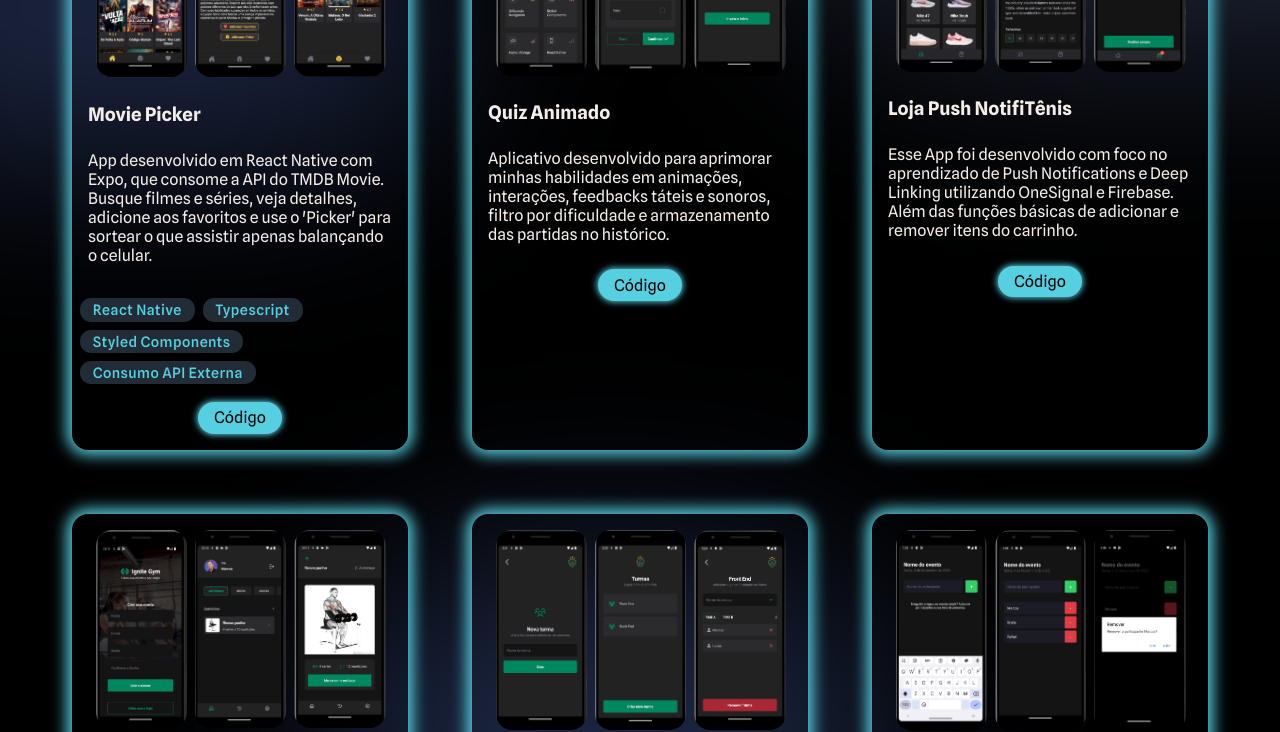
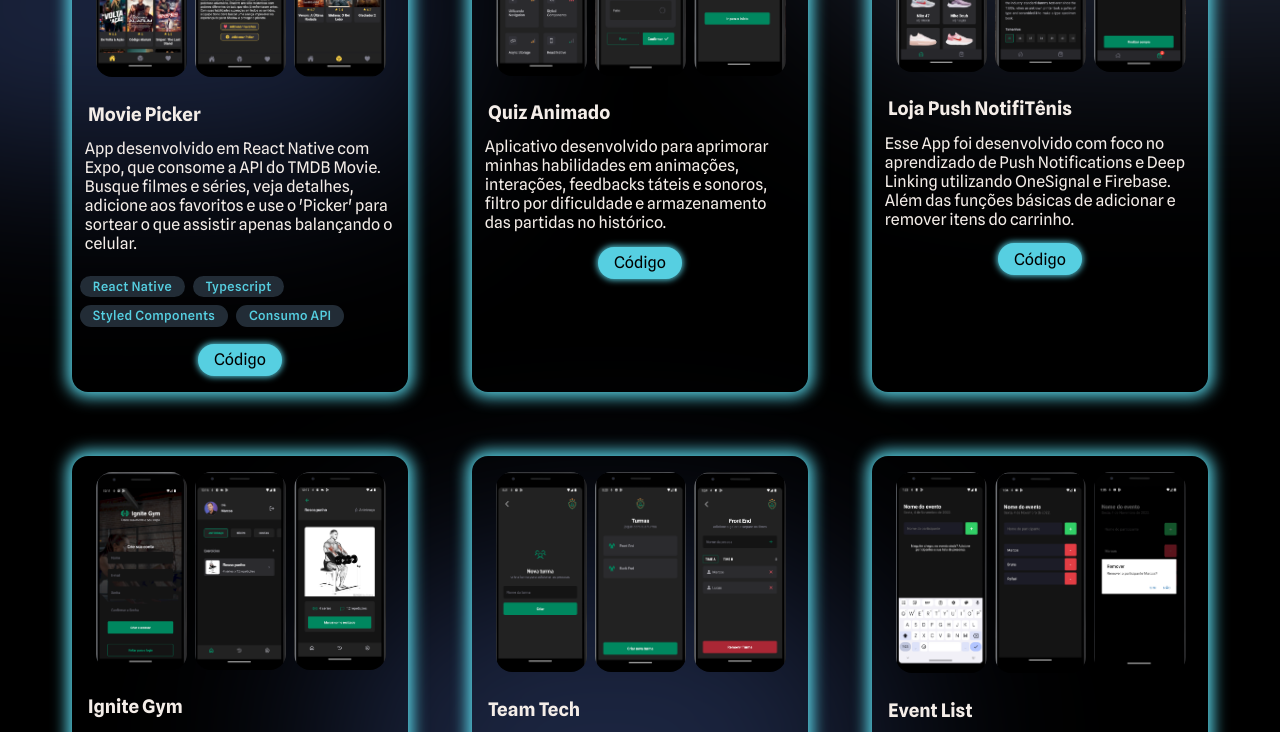
Before and after one commit to ColellaDev/Portfolio, a React (Vite) app: page / in a window 1280 px wide. Shown: the part 2940-3672 px from the top of the page. Built offline with nearby package versions, Linux system fonts and the light colour scheme.

Commit message:
Alterado tamanho Card

```diff
--- a/src/components/Projects/index.jsx
+++ b/src/components/Projects/index.jsx
@@ -49,8 +49,8 @@ export function Projects() {
                     <p>{projectsMobile.description}</p>
                     {projectsMobile.techs && (
                         <div className="techs">
-                            {projectsMobile.techs.map((tech, idx) => (
-                                <span className="tech-tag" key={idx}>
+                            {projectsMobile.techs.map((tech, id) => (
+                                <span className="tech-tag" key={id}>
                                     {tech}
                                 </span>
                             ))}
@@ -80,8 +80,8 @@ export function Projects() {
                         <p>{projects.description}</p>
                          {projects.techs && (
                          <div className="techs">
-                            {projects.techs.map((tech, idx) => (
-                                <span className="tech-tag" key={idx}>
+                            {projects.techs.map((tech, id) => (
+                                <span className="tech-tag" key={id}>
                                     {tech}
                                 </span>
                             ))}
--- a/src/components/Projects/styles.js
+++ b/src/components/Projects/styles.js
@@ -85,7 +85,7 @@ export const Container = styled.div`
     }
 
     p {
-      margin: 1rem;
+      margin: 0.3rem 0.8rem;
     }
   }
 
@@ -134,7 +134,7 @@ export const Container = styled.div`
     color: ${({ theme }) => theme.COLORS.SECUNDARY};
     border-radius: 0.7rem;
     padding: 0.2rem 0.8rem;
-    font-size: 0.9rem;
+    font-size: 0.8rem;
     font-weight: 500;
     letter-spacing: 0.03em;
   }
--- a/src/data/projectsMobile.json
+++ b/src/data/projectsMobile.json
@@ -5,8 +5,8 @@
         "imageSrc2": "moviePicker2.png",
         "imageSrc3": "moviePicker3.png",
         "description": "App desenvolvido em React Native com Expo, que consome a API do TMDB Movie. Busque filmes e séries, veja detalhes, adicione aos favoritos e use o 'Picker' para sortear o que assistir apenas balançando o celular.",
-        "code": "https://github.com/ColellaDev/MoviePicker-Mobile",
-        "techs": ["React Native", "Typescript", "Styled Components", "Consumo API Externa"]
+        "techs": ["React Native", "Typescript", "Styled Components", "Consumo API"],
+        "code": "https://github.com/ColellaDev/MoviePicker-Mobile"
     },
     {
         "title": "Quiz Animado",
```
